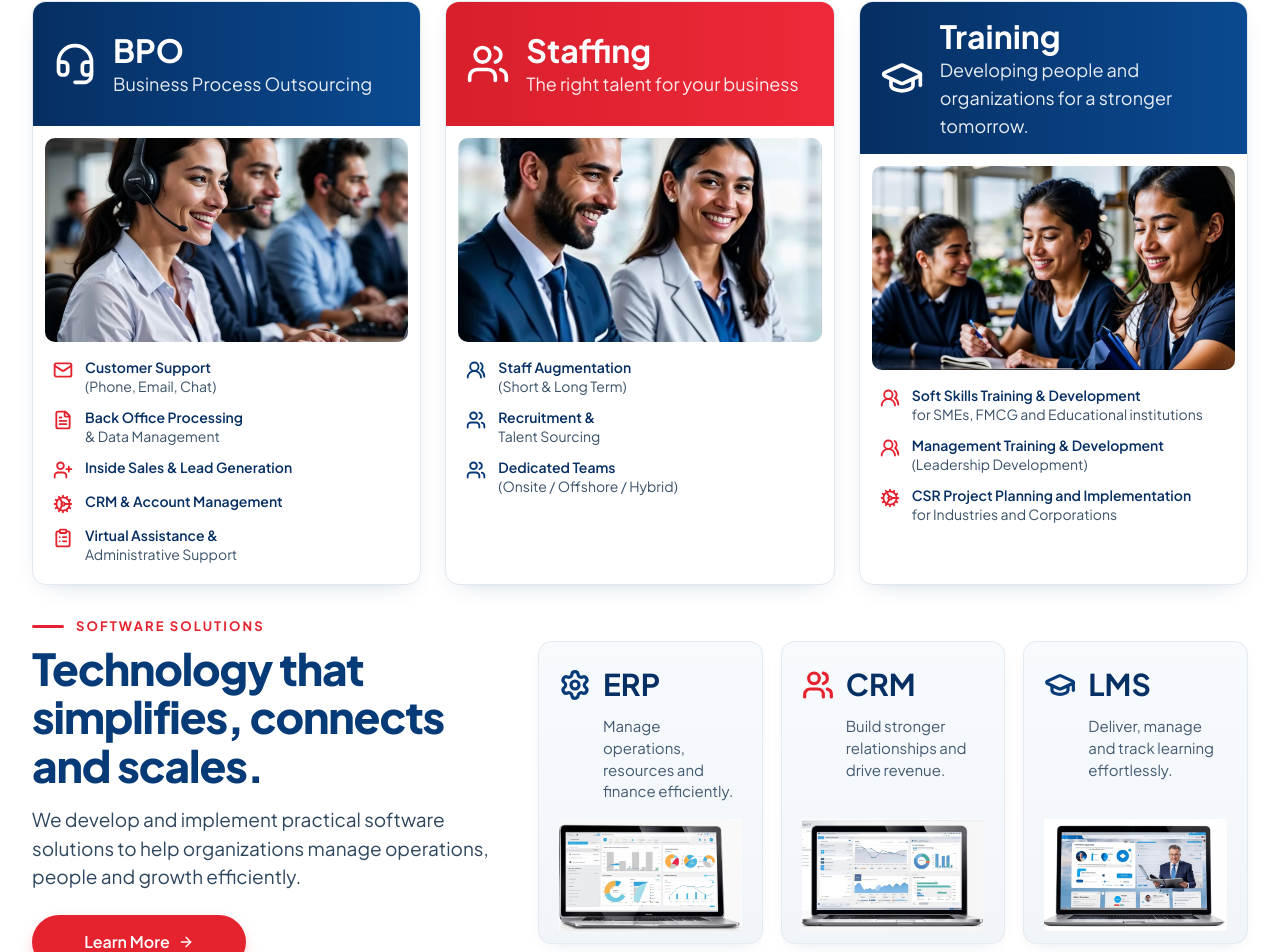
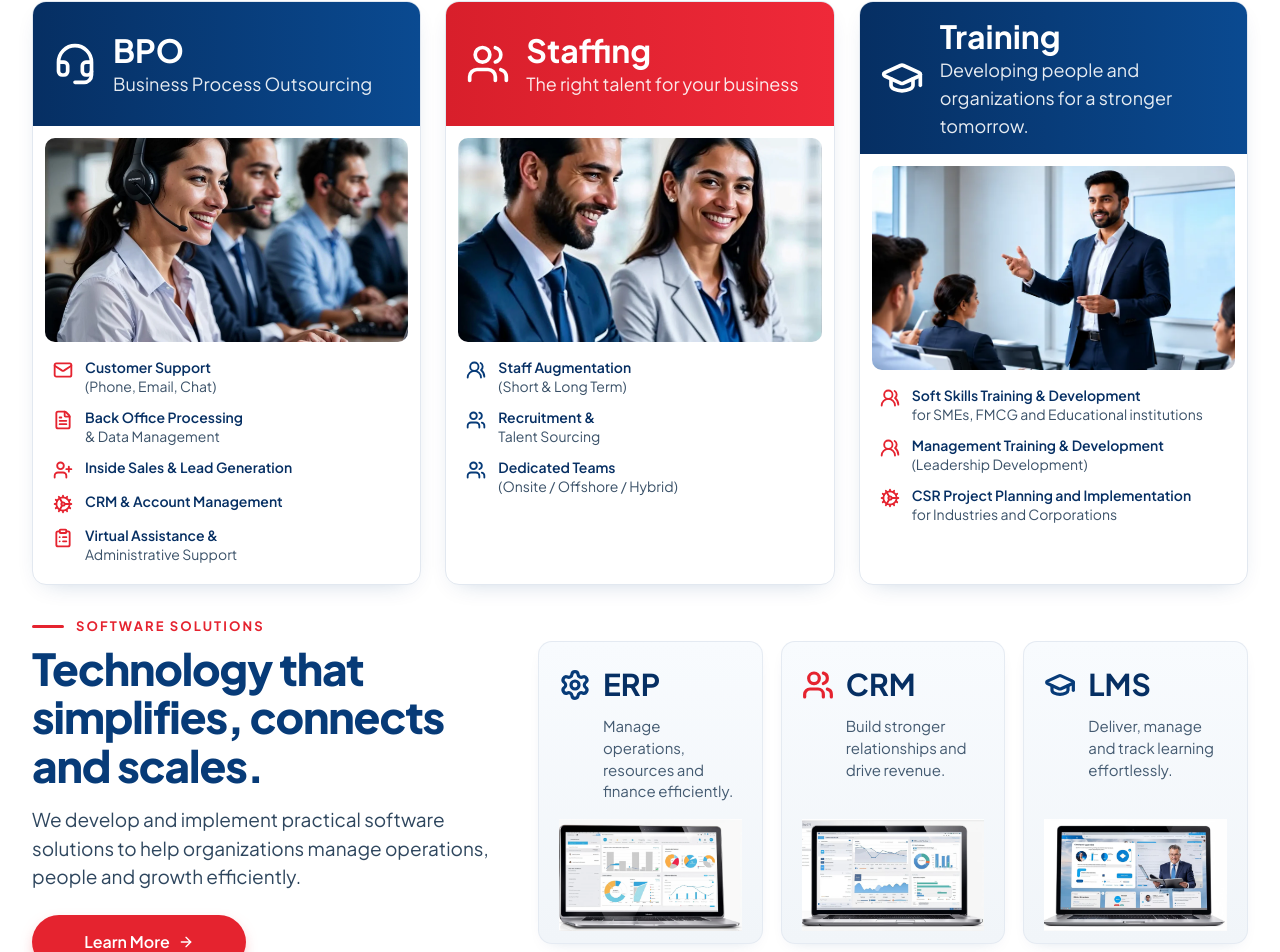
Before and after one commit to mani-dev249/100cp, a Next.js app: page / in a window 1280 px wide. Shown: the part 2080-3032 px from the top of the page. Built offline with nearby package versions, Linux system fonts and the light colour scheme.

Commit message:
Refactor code structure for improved readability and maintainability

```diff
--- a/src/components/TrainingCard.tsx
+++ b/src/components/TrainingCard.tsx
@@ -8,8 +8,8 @@ export default function TrainingCard() {
       icon={GraduationCap}
       title="Training"
       tagline="Developing people and organizations for a stronger tomorrow."
-      image="/images/client-education.webp"
-      imageAlt="Students learning together in a classroom"
+      image="/images/training-presenter.webp"
+      imageAlt="Presenter leading a training session for business professionals"
       items={[
         {
           icon: UsersRound,
```
Also changed, not shown: public/images/Confident Presenter in Modern Office.png (added), public/images/training-presenter.webp (added).
